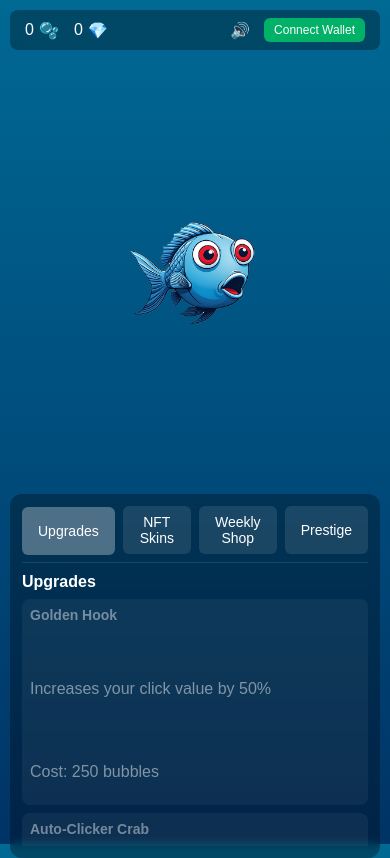
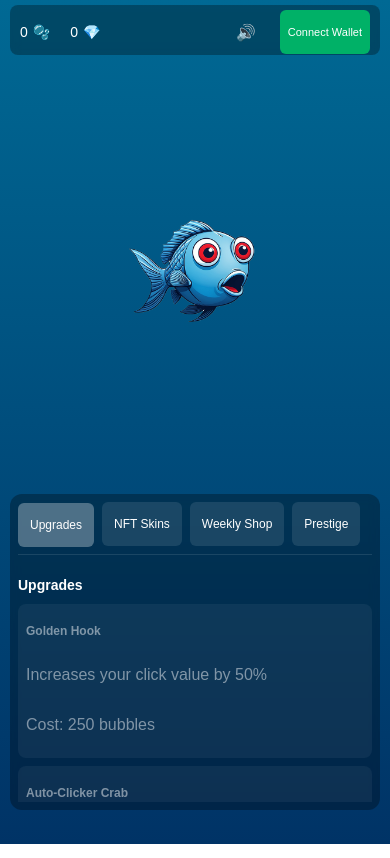
Before and after one commit to throwawayburner69420/fish-clicker, a plain HTML site: page index.html in a window 390 px wide. Drawn offline with Linux system fonts and the light colour scheme; a script that the page names is missing.

Commit message:
feat: Add mobile optimizations (CSS only)

```diff
--- a/styles.css
+++ b/styles.css
@@ -582,10 +582,31 @@ body {
     }
 }
 
-/* Responsive Design */
+/* Mobile Optimizations */
 @media (max-width: 768px) {
     .game-container {
-        padding: 10px;
+        padding: 5px;
+        gap: 5px;
+    }
+
+    .currency-container {
+        padding: 5px 10px;
+        height: auto;
+        min-height: 40px;
+        flex-wrap: wrap;
+        gap: 10px;
+    }
+
+    .currency {
+        font-size: 14px;
+        margin-right: 10px;
+        white-space: nowrap;
+    }
+
+    .wallet-btn {
+        font-size: 11px;
+        padding: 4px 8px;
+        min-width: 80px;
     }
 
     .main-fish img {
@@ -593,8 +614,120 @@ body {
         height: 150px;
     }
 
+    .shop-container {
+        height: 300px;
+        padding: 8px;
+    }
+
+    .tab-btn {
+        padding: 6px 12px;
+        font-size: 12px;
+        touch-action: manipulation;
+    }
+
     .shop-items {
         grid-template-columns: 1fr;
+    }
+
+    .nft-inventory-grid {
+        grid-template-columns: repeat(auto-fit, minmax(100px, 1fr));
+    }
+
+    .weekly-shop-grid {
+        grid-template-columns: repeat(auto-fit, minmax(120px, 1fr));
+    }
+
+    .shop-item {
+        height: auto;
+        min-height: 150px;
+    }
+
+    .nft-skin-card {
+        height: auto;
+        min-height: 100px;
+    }
+
+    .shop-nft-card {
+        height: auto;
+        min-height: 180px;
+    }
+
+    h2 {
+        font-size: 14px;
+    }
+
+    h3 {
+        font-size: 12px;
+    }
+
+    .click-counter {
+        font-size: 18px;
+        padding: 6px 12px;
+    }
+}
+
+/* Small phones */
+@media (max-width: 380px) {
+    .currency-container {
+        justify-content: space-between;
+    }
+
+    .currency {
+        font-size: 12px;
+        margin-right: 5px;
+    }
+
+    .wallet-btn {
+        font-size: 10px;
+        padding: 3px 6px;
+        min-width: 70px;
+    }
+
+    .main-fish img {
+        width: 120px;
+        height: 120px;
+    }
+
+    .shop-container {
+        height: 280px;
+    }
+
+    .tab-btn {
+        padding: 4px 8px;
+        font-size: 11px;
+    }
+}
+
+/* Handle notched phones */
+@supports (padding: max(0px)) {
+    .game-container {
+        padding-left: max(10px, env(safe-area-inset-left));
+        padding-right: max(10px, env(safe-area-inset-right));
+        padding-bottom: max(10px, env(safe-area-inset-bottom));
+    }
+}
+
+/* Touch optimizations */
+button,
+.shop-item,
+.nft-skin-card,
+.shop-nft-card {
+    min-height: 44px; /* Minimum touch target size */
+    touch-action: manipulation;
+}
+
+.tab-content,
+.shop-items,
+.nft-inventory-grid,
+.weekly-shop-grid {
+    -webkit-overflow-scrolling: touch;
+    scroll-behavior: smooth;
+}
+
+/* Fix viewport height issues on mobile */
+@supports (-webkit-touch-callout: none) {
+    .game-container {
+        height: -webkit-fill-available;
     }
 }
 
@@ -680,19 +813,6 @@ body {
     font-size: 11px;
 }
 
-/* Make headings smaller */
-h2 {
-    font-size: 16px;
-    margin: 0 0 8px 0;
-    color: #fff;
-}
-
-h3 {
-    font-size: 14px;
-    margin: 0 0 8px 0;
-    color: rgba(255, 255, 255, 0.9);
-}
-
 /* Weekly Shop */
 .weekly-shop h2 {
     font-size: 14px;
```
